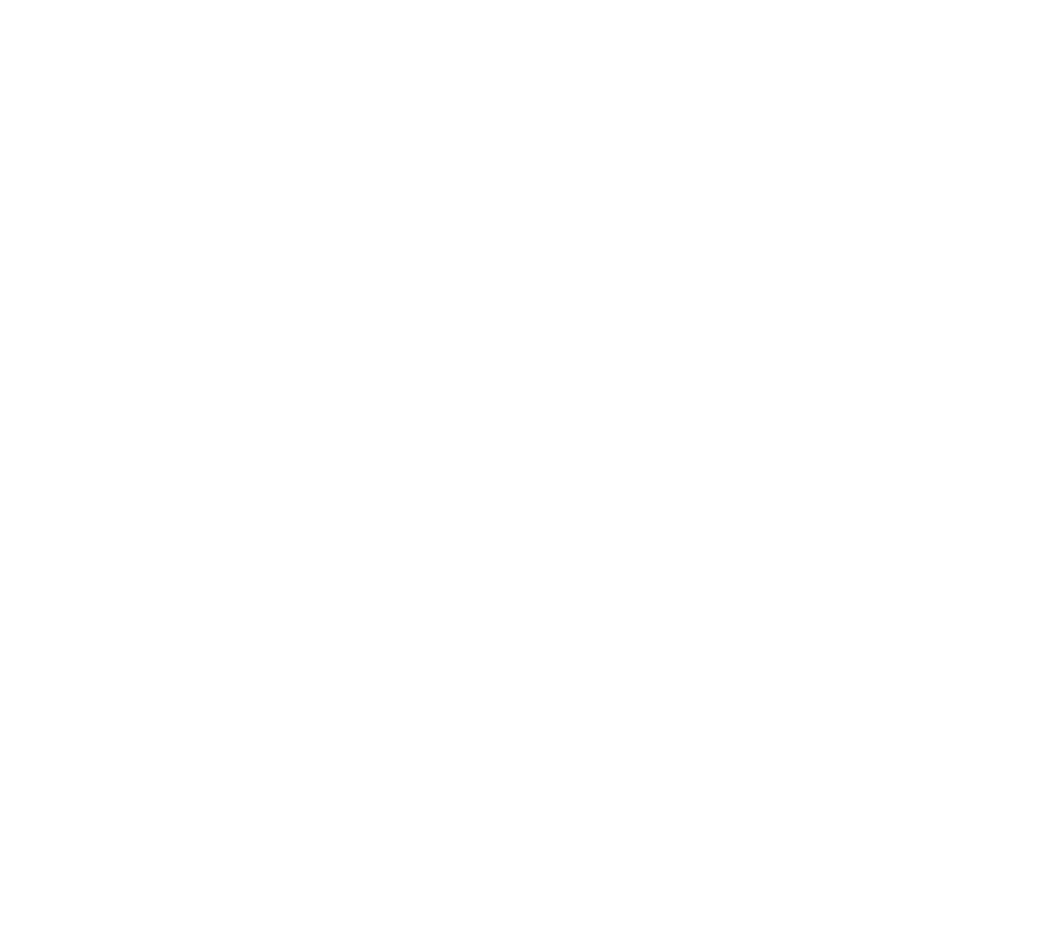
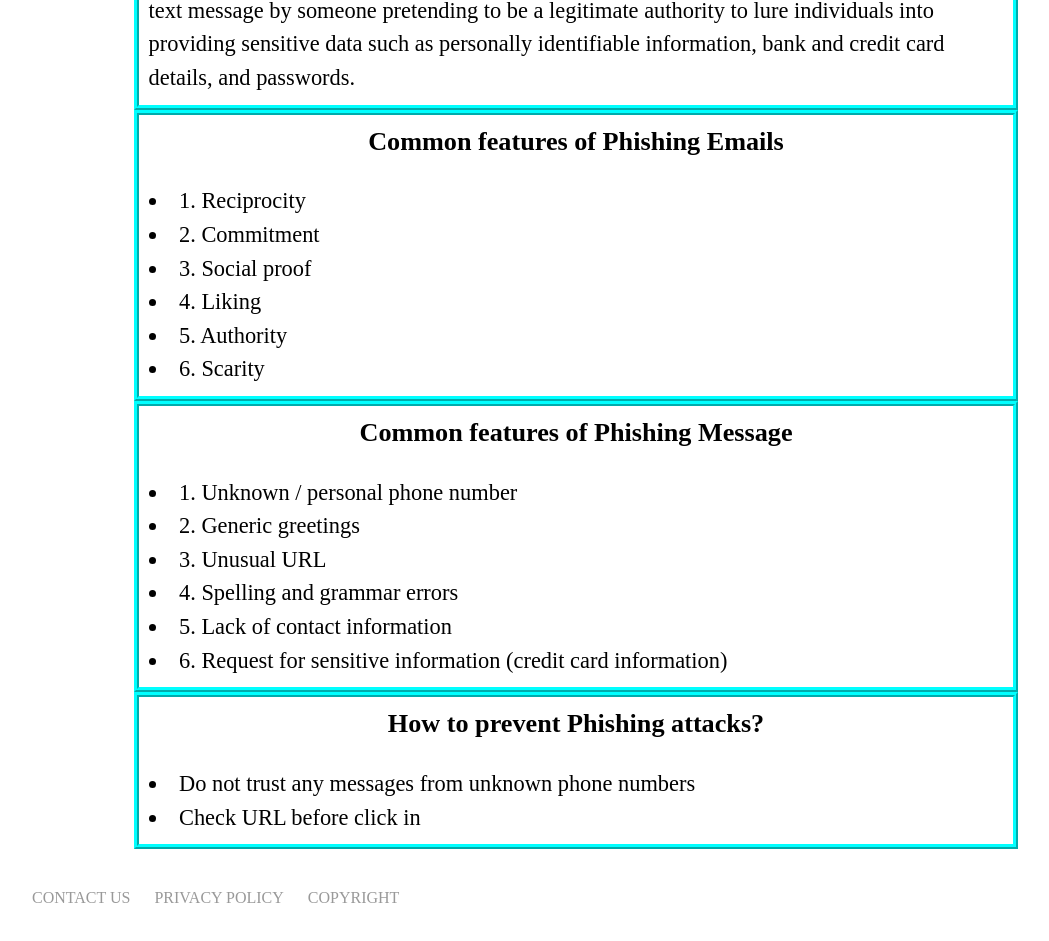
Before and after one commit to CasualArclamp/WIL_Cyber_Secuity, an Angular app in the folder Cyber-Learner/: page /phishing in a window 1280 px wide. Shown: the part 1140-2081 px from the top of the page, without its empty margins (64-1113 px from the left). Before the commit the page ends 1131 px from the top, so only its background shows below. Built offline with nearby package versions, Linux system fonts and the light colour scheme.

Commit message:
Added content into phishing and pwd pages

```diff
--- a/Cyber-Learner/src/app/home/home.component.css
+++ b/Cyber-Learner/src/app/home/home.component.css
@@ -78,11 +78,17 @@ body {
 
 /* content */
 
+.content {
+	margin-left: 15%;
+	margin-right: 15%;
+}
+
 .content h2 {
 	font-size: 1.5em;
 	line-height: 1em;
 	margin-bottom: 1em;
 	text-align:center;
+
 }
 
 #intro {
--- a/Cyber-Learner/src/app/password/password.component.css
+++ b/Cyber-Learner/src/app/password/password.component.css
@@ -22,6 +22,7 @@ body {
 
 
 
+
 }
 
 #page-header .title {
@@ -40,10 +41,12 @@ body {
 	line-height: 1em;
 	padding: 0.1em 1em 0 1em;
 	color: darkblue;
+
 }
 
 #page-header p {
 	color: black;
+
 }
 
 #page-header .button {
@@ -75,6 +78,42 @@ body {
 	font-size: 1.5em;
 }
 
+/* Main content */
+#content {
+	margin-left: 15%;
+	margin-right: 15%;
+	text-align: center;
+}
+
+#content h2 {
+	font-size: 1.5em;
+	line-height: 1em;
+	margin-bottom: 1em;
+}
+
+#content p {
+	margin-bottom: 1em;
+	color: black;
+}
+
+#content li {
+	margin-bottom: 1em;
+	color: #777;
+}
+
+#content article {
+	border-style: ridge;
+	border-color: aqua;
+	border-width: 5px;
+	padding: 10px;
+	margin: auto;
+}
+
+#pwd_game {
+	margin-top: 1em;
+
+}
+
 
 @media only screen and (min-width: 900px) {
 
@@ -98,7 +137,5 @@ body {
 	/* Content */
 
 
-	.content {
-		padding: 3em;
-	}
+
 }
--- a/Cyber-Learner/src/app/password/password.component.html
+++ b/Cyber-Learner/src/app/password/password.component.html
@@ -4,7 +4,7 @@
 
 
 
-        <h1>Aboout Password</h1>
+        <h1>About Password</h1>
 
         <p>Welcome to Cyber Learner!</p>
         <p>You could find out how to protect yourself when using internet.</p>
@@ -20,3 +20,30 @@
     </nav>
 
 </header>
+
+<div id="content">
+    <article id="intro">
+
+        <h2>What is Password</h2>
+
+        <p>
+            A Password is a word, phrase, or string of characters intended to differentiate an authorized
+            user or process (for the purpose of permitting access) from an unauthorized user, or put another
+            way, a password is used to prove one's identity or authorize access to a resource. It's strongly
+            implied that a password is secret. A password is usually paired with a username or other mechanism
+            to provide authentication.
+        </p>
+
+        <li>Do not include users' date of birth and name.</li>
+        <li>upper and lower case, numbers, symbols such as &#60;, ?, !, etc.</li>
+        <li>Password length of at least 12 characters.</li>
+        <li>Passwords must be unique, complex and nonsensical.</li>
+    </article>
+
+    <article id="pwd_game">
+        <h2>The Password Game</h2>
+        <p>Please Choose a <b>Password</b>:</p>
+        <input type="text" name="pwd"><br>
+        <input type="submit" value="Check!">
+    </article>
+</div>
--- a/Cyber-Learner/src/app/phishing/phishing.component.css
+++ b/Cyber-Learner/src/app/phishing/phishing.component.css
@@ -22,6 +22,7 @@ body {
 	text-align: center;
 	font-size: 1.4em;
 	line-height: 1.5em;
+
 
 
 
@@ -78,6 +79,34 @@ body {
 	font-size: 1.5em;
 }
 
+/* Main Content */
+#phishing {
+	margin-left: 15%;
+	margin-right: 15%;
+}
+
+
+#phishing article {
+	border-style: ridge;
+	border-color: aqua;
+	border-width: 5px;
+	padding: 10px;
+	margin: auto;
+}
+
+#phishing article h3 {
+	text-align: center;
+	padding-bottom: 1em;
+}
+
+#phishing article p {
+	text-align: left;
+}
+
+#phishing article li {
+	text-align: left;
+}
+
 
 
 
--- a/Cyber-Learner/src/app/phishing/phishing.component.html
+++ b/Cyber-Learner/src/app/phishing/phishing.component.html
@@ -19,4 +19,52 @@
         <a href="#">Learn more</a>
     </nav>
 
+    <section id="phishing">
+
+        <article class="details">
+            <h3>What is Phishing?</h3>
+
+            <p>
+                Phishing is a type of cybercrime in which one or more targets are contacted by email,
+                phone, or text message by someone pretending to be a legitimate authority to lure individuals
+                into providing sensitive data such as personally identifiable information,
+                bank and credit card details, and passwords.
+
+            </p>
+
+
+        </article>
+
+        <article class="emails">
+            <h3>Common features of Phishing Emails</h3>
+
+            <li>1. Reciprocity</li>
+            <li>2. Commitment</li>
+            <li>3. Social proof</li>
+            <li>4. Liking</li>
+            <li>5. Authority</li>
+            <li>6. Scarity</li>
+
+        </article>
+
+        <article class="message">
+            <h3>Common features of Phishing Message</h3>
+
+            <li>1. Unknown / personal phone number</li>
+            <li>2. Generic greetings</li>
+            <li>3. Unusual URL</li>
+            <li>4. Spelling and grammar errors</li>
+            <li>5. Lack of contact information </li>
+            <li>6. Request for sensitive information (credit card information)</li>
+
+        </article>
+
+        <article class="prevent">
+            <h3>How to prevent Phishing attacks?</h3>
+
+            <li>Do not trust any messages from unknown phone numbers</li>
+            <li>Check URL before click in</li>
+        </article>
+    </section>
+
 </header>
```
